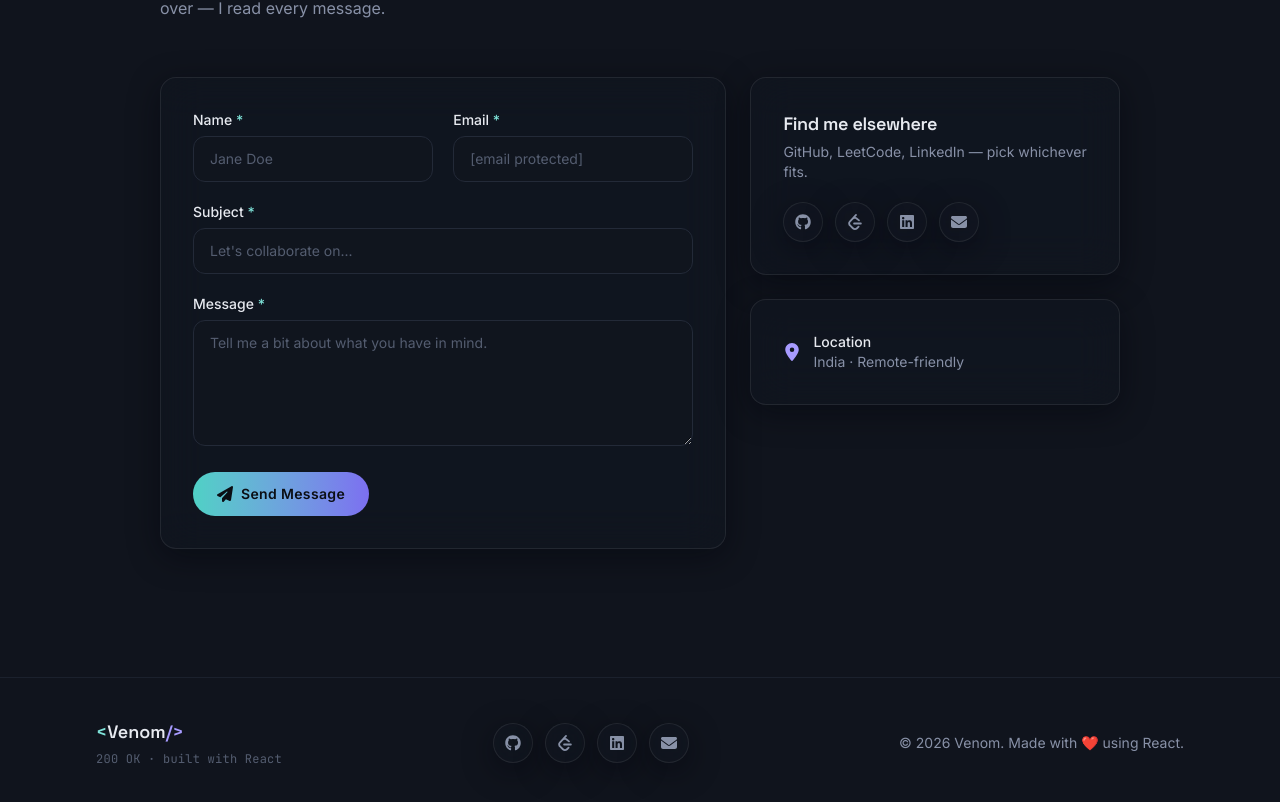
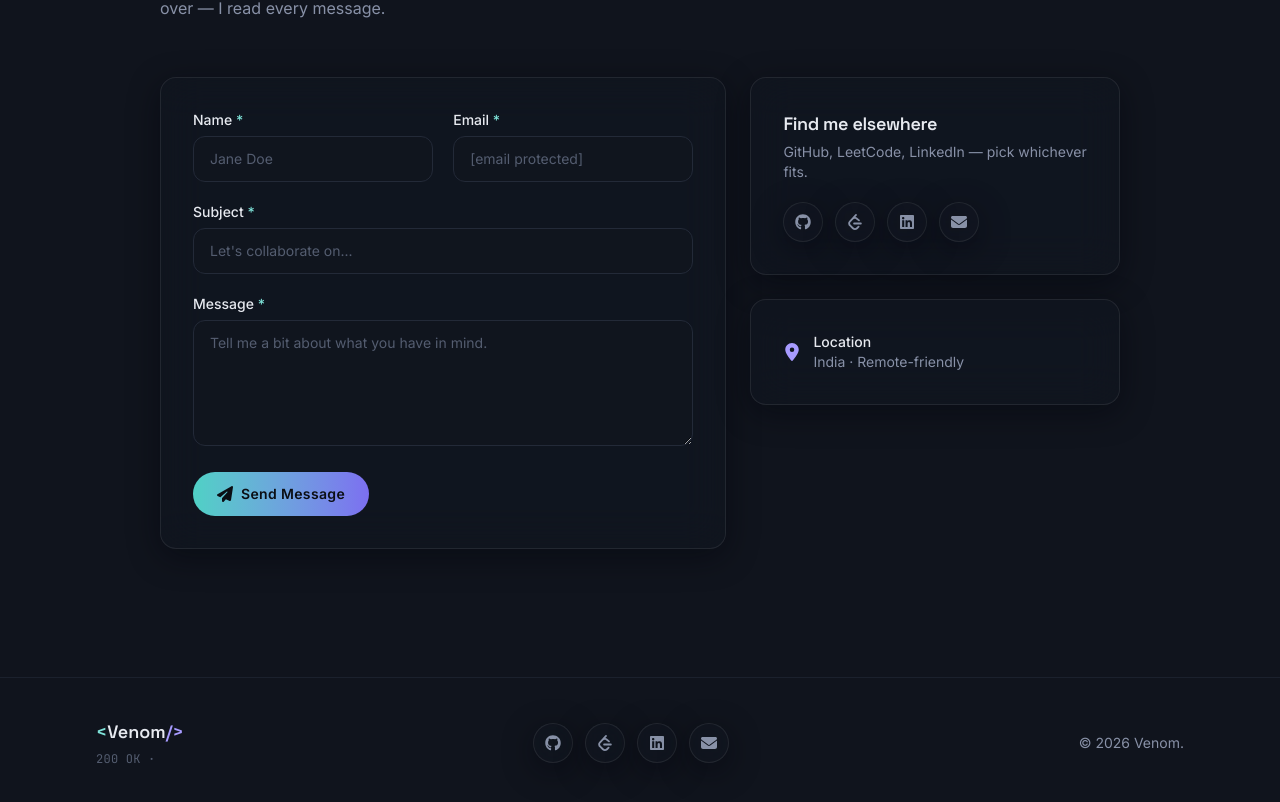
Before and after one commit to Venom7x/Portfolio, a React (Vite) app: page / in a window 1280 px wide. Shown: the part 6925-7727 px from the top of the page. Built offline with nearby package versions, Linux system fonts and the light colour scheme; no server answers.

Commit message:
Update Footer.jsx
Minor Paragraph Changes.

```diff
--- a/src/components/Footer.jsx
+++ b/src/components/Footer.jsx
@@ -13,13 +13,13 @@ export default function Footer() {
             {profile.name}
             <span className="text-violet-soft">/&gt;</span>
           </p>
-          <p className="route-label mt-1 text-faint">200 OK · built with React</p>
+          <p className="route-label mt-1 text-faint">200 OK ·</p>
         </div>
 
         <SocialIcons />
 
         <p className="text-center text-sm text-muted md:text-right">
-          © {year} {profile.name}. Made with ❤️ using React.
+          © {year} {profile.name}.
         </p>
       </div>
     </footer>
```
